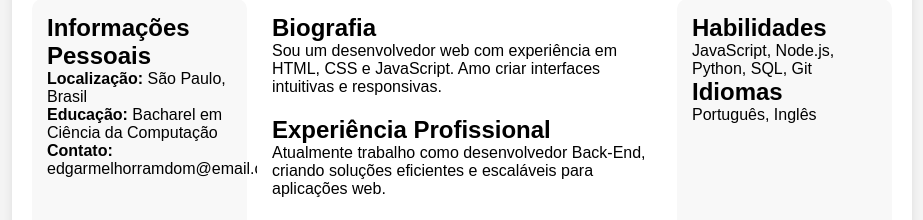
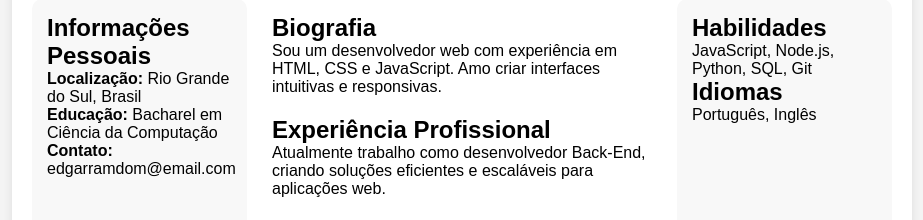
Before and after one commit to Baruusu/layout-de-perfil, a plain HTML site: page index.html in a window 1280 px wide. Shown: the part 319-539 px from the top of the page, without its empty margins (178-1101 px from the left). Drawn offline with Linux system fonts and the light colour scheme.

Commit message:
Update index.html

```diff
--- a/index.html
+++ b/index.html
@@ -17,9 +17,9 @@
         <div class="content">
             <aside>
                 <h2>Informações Pessoais</h2>
-                <p><strong>Localização:</strong> São Paulo, Brasil</p>
+                <p><strong>Localização:</strong> Rio Grande do Sul, Brasil</p>
                 <p><strong>Educação:</strong> Bacharel em Ciência da Computação</p>
-                <p><strong>Contato:</strong> edgarmelhorramdom@email.com</p>
+                <p><strong>Contato:</strong> edgarramdom@email.com</p>
             </aside>
 
             <main>
```
